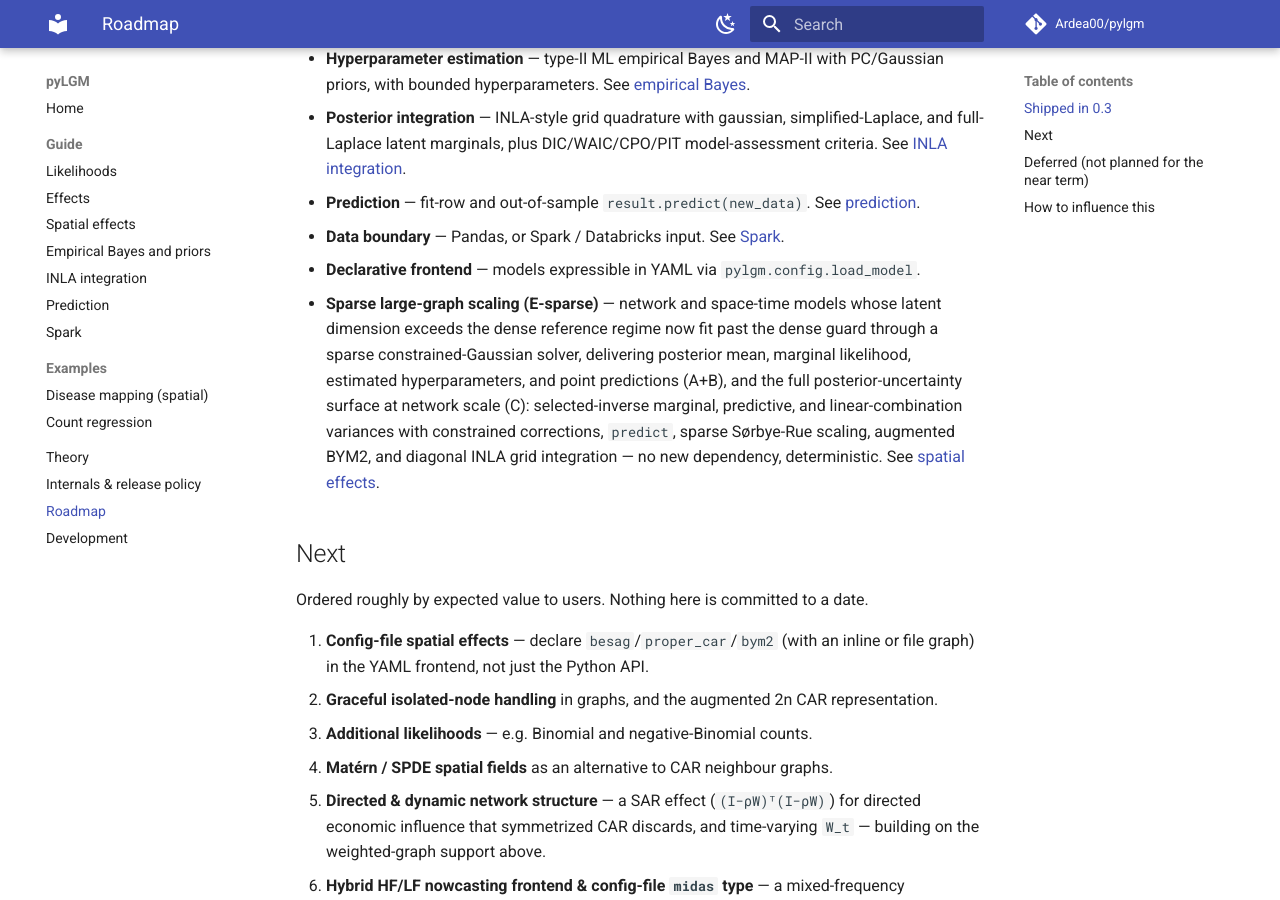
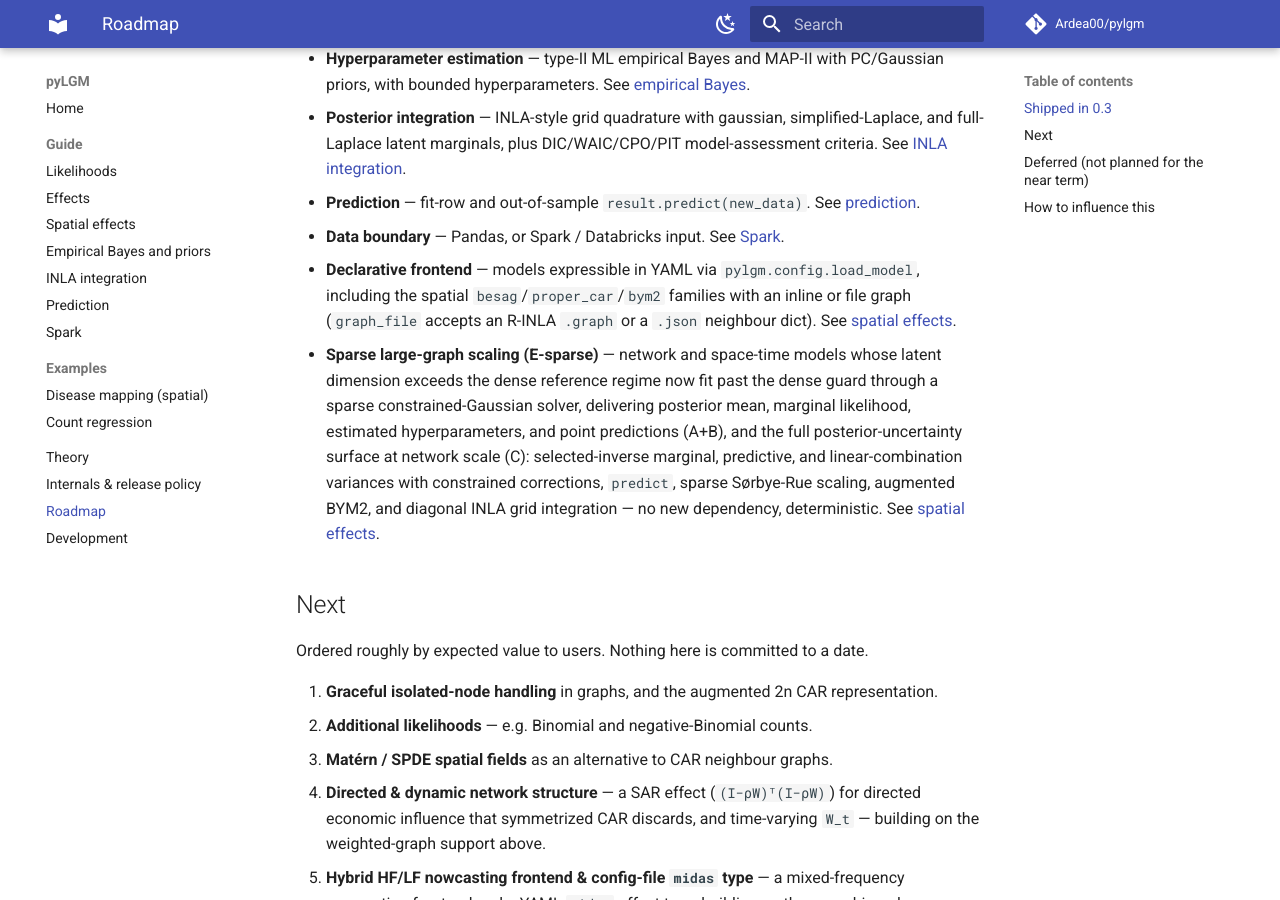
Before and after one commit to Ardea00/pylgm, an MkDocs documentation site: the page built from docs/roadmap.md, in a window 1280 px wide and 900 px high, scrolled down 666 px. Built offline with MkDocs 1.6.1 and Material for MkDocs 9.7.7, drawn with Linux system fonts in a browser that asks for light colours; comment, search, counter and statistics services are not loaded.

Commit message:
Accept .json graph files in YAML frontend; add declarative disease-mapping example
load_graph_file now dispatches on extension: .json neighbour dicts (plain or
weighted) ride straight into the graph builders, so an existing JSON adjacency
is reusable from graph_file: without conversion. .graph (R-INLA) unchanged.

Ships examples/disease_mapping/config.yaml -- the Besag+Poisson model in the
standalone YAML frontend, graph_file: graph.json, fixed precision (the frontend
takes plug-in hyperparameters only). Adds the log_E offset column to data.csv so
it fits from files with zero Python; README documents the load_model(...).fit path.

Roadmap: config-file spatial effects folded into Shipped, Next renumbered.

```diff
--- a/docs/roadmap.md
+++ b/docs/roadmap.md
@@ -33,7 +33,10 @@ For the precise semantics of each shipped feature, follow the links into the
   [prediction](prediction.md).
 - **Data boundary** — Pandas, or Spark / Databricks input. See [Spark](spark.md).
 - **Declarative frontend** — models expressible in YAML via
-  `pylgm.config.load_model`.
+  `pylgm.config.load_model`, including the spatial `besag`/`proper_car`/`bym2`
+  families with an inline or file graph (`graph_file` accepts an R-INLA
+  `.graph` or a `.json` neighbour dict). See
+  [spatial effects](spatial-effects.md).
 - **Sparse large-graph scaling (E-sparse)** — network and space-time models
   whose latent dimension exceeds the dense reference regime now fit past the
   dense guard through a sparse constrained-Gaussian solver, delivering posterior
@@ -48,17 +51,15 @@ For the precise semantics of each shipped feature, follow the links into the
 
 Ordered roughly by expected value to users. Nothing here is committed to a date.
 
-1. **Config-file spatial effects** — declare `besag`/`proper_car`/`bym2` (with
-   an inline or file graph) in the YAML frontend, not just the Python API.
-2. **Graceful isolated-node handling** in graphs, and the augmented 2n CAR
+1. **Graceful isolated-node handling** in graphs, and the augmented 2n CAR
    representation.
-3. **Additional likelihoods** — e.g. Binomial and negative-Binomial counts.
-4. **Matérn / SPDE spatial fields** as an alternative to CAR neighbour graphs.
-5. **Directed & dynamic network structure** — a SAR effect
+2. **Additional likelihoods** — e.g. Binomial and negative-Binomial counts.
+3. **Matérn / SPDE spatial fields** as an alternative to CAR neighbour graphs.
+4. **Directed & dynamic network structure** — a SAR effect
    (`(I−ρW)ᵀ(I−ρW)`) for directed economic influence that symmetrized CAR
    discards, and time-varying `W_t` — building on the weighted-graph support
    above.
-6. **Hybrid HF/LF nowcasting frontend & config-file `midas` type** — a
+5. **Hybrid HF/LF nowcasting frontend & config-file `midas` type** — a
    mixed-frequency nowcasting frontend and a YAML `midas` effect type, building
    on the now-shipped `MIDASParametric` exp-Almon / Beta lag kernels.
 
```
Also changed, not shown: docs/spatial-effects.md (+5 -2 lines), examples/disease_mapping/README.md (+19 -2 lines), 5 other files.
